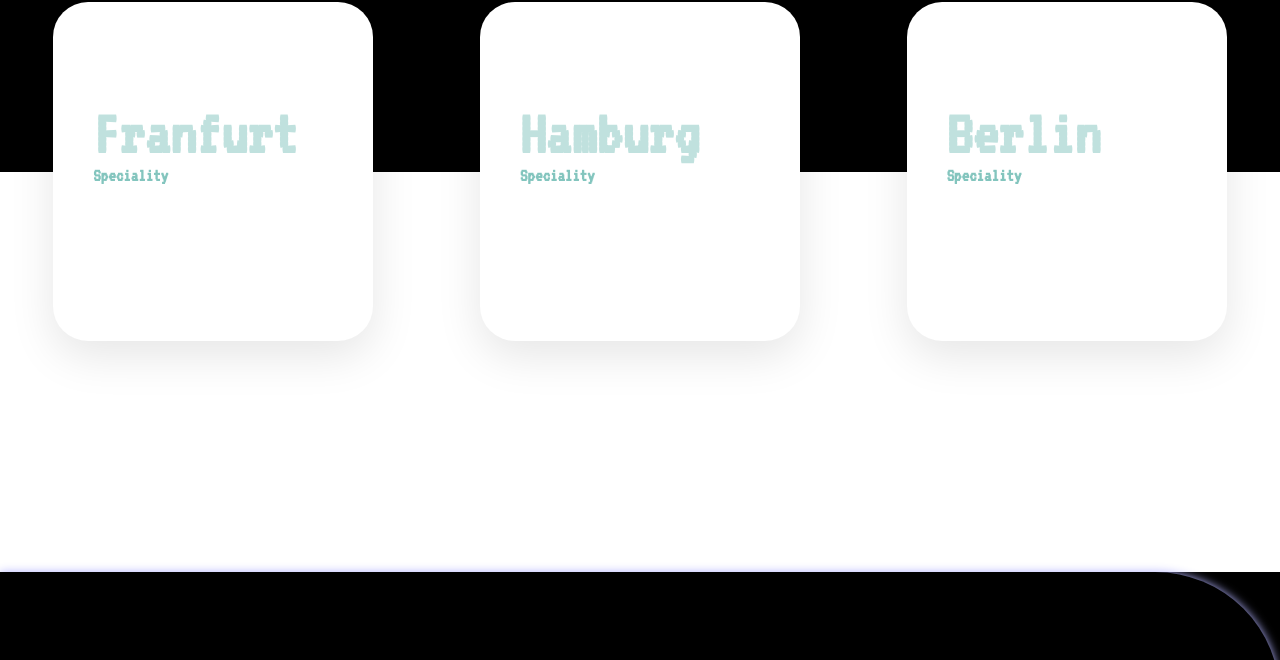
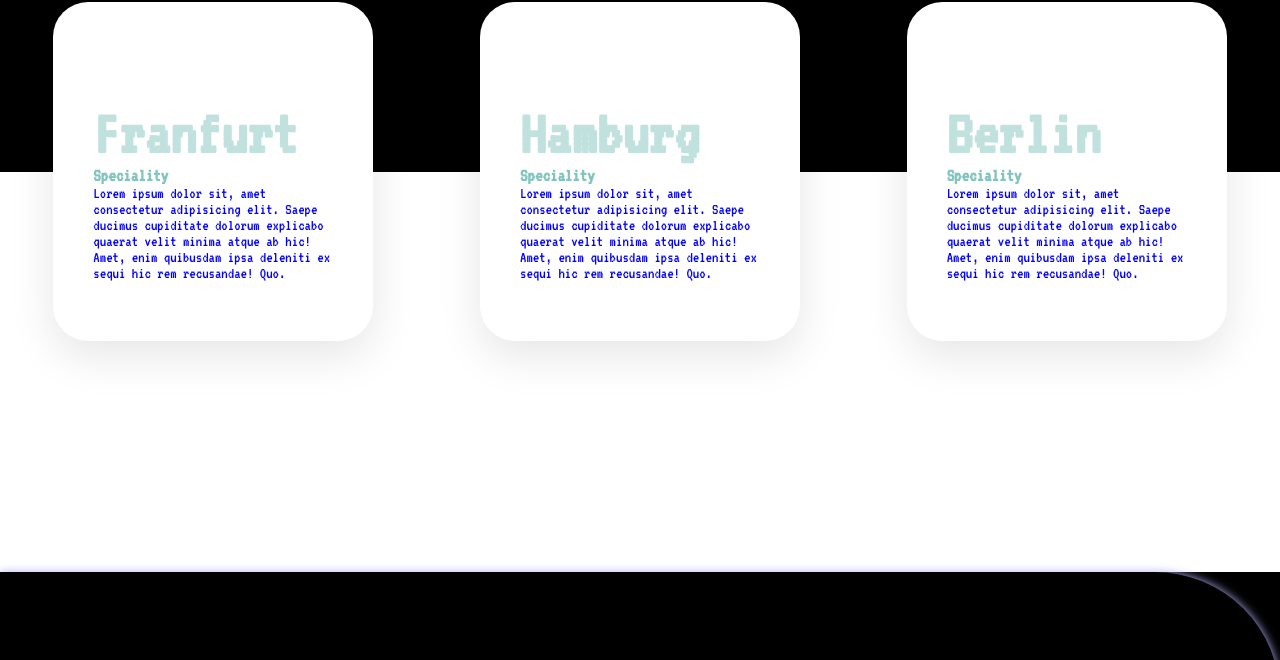
Before and after one commit to Hizkiel-Mesfin/group-project, a website: page index.html in a window 1280 px wide. Shown: the part 6860-7520 px from the top of the page. Drawn offline with Linux system fonts and the light colour scheme; files whose address does not match are found by name.

Commit message:
Update style.css

```diff
--- a/src/style.css
+++ b/src/style.css
@@ -1041,3 +1041,7 @@ button {
     position: relative;
     color: white;
 }
+
+.container1 .box p{
+    color: blue;
+}
```
